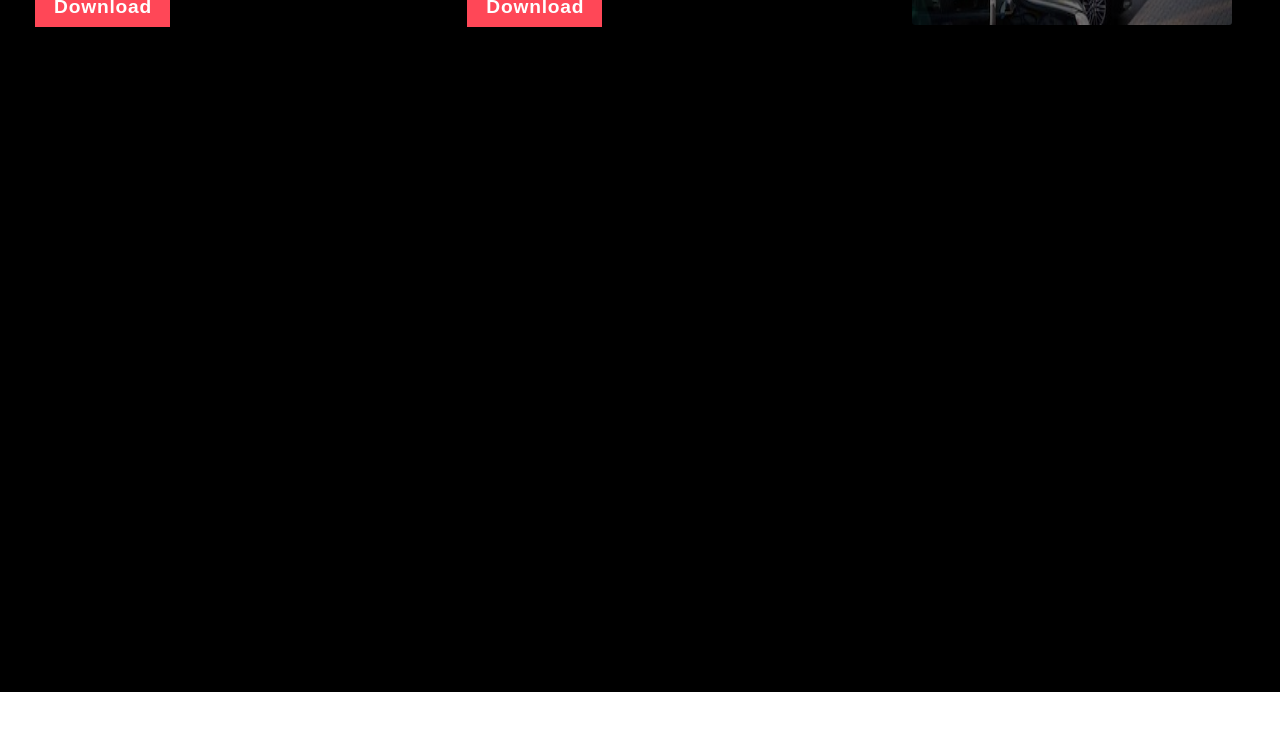
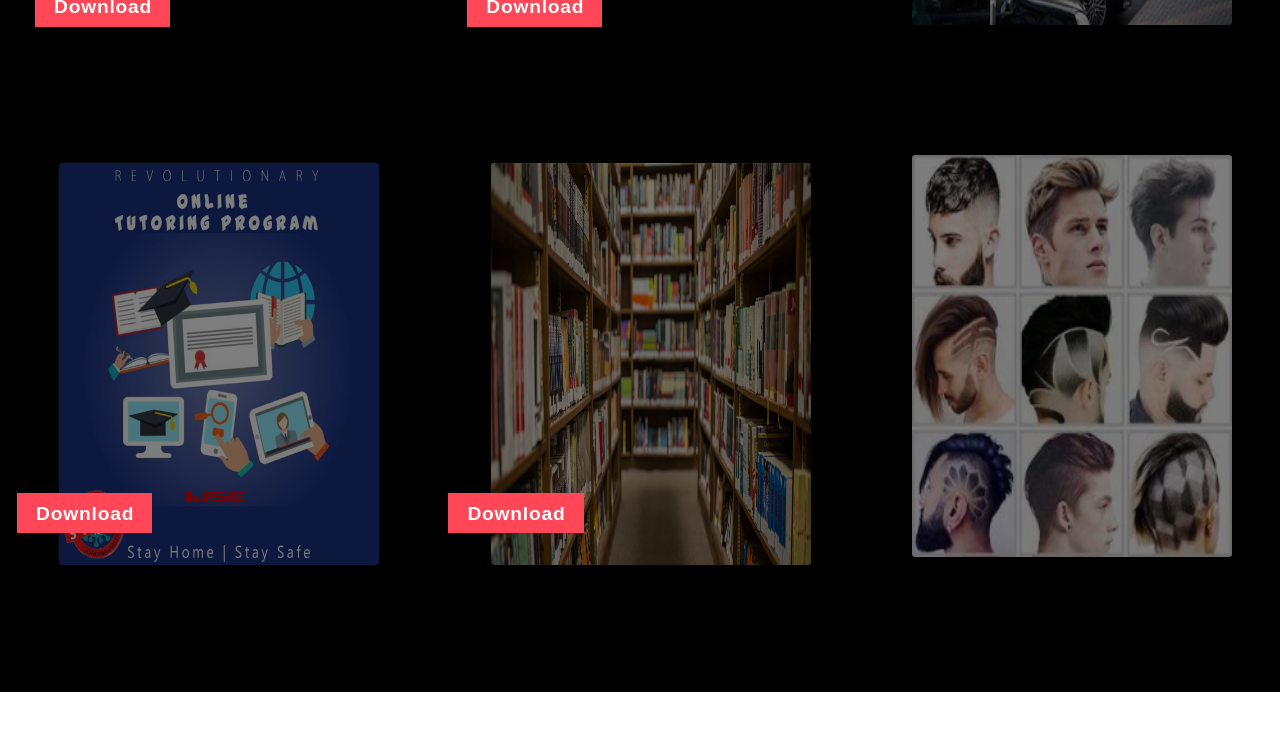
Before and after one commit to danujav/My-Portfolio, a plain HTML site: page index.html in a window 1280 px wide. Shown: the part 4122-4853 px from the top of the page. Before the commit the page ends 4814 px from the top, so only its background shows below. Drawn offline with Linux system fonts and the light colour scheme.

Commit message:
90% done from project

```diff
--- a/asserts/css/styleSheet.css
+++ b/asserts/css/styleSheet.css
@@ -815,13 +815,6 @@ dt {
     position: absolute;
 }
 .projects div:nth-child(3){
-    /*width: 25%;
-    height: 33.5%;
-    position: relative;
-    top: 0;
-    left: -168px;*/
-
-
     width: 25%;
     height: 33.5%;
     position: relative;
@@ -840,12 +833,6 @@ dt {
     position: relative;
     top: 44%;
     left: -37.5%;
-
-   /* width: 25%;
-    height: 34.5%;
-    position: relative;
-    top: 148px;
-    left: -24px;*/
 }
 .projects div:nth-child(4) img{
     width: 100%;
@@ -892,10 +879,34 @@ dt {
     width: 25%;
     height: 33.5%;
     position: relative;
-    right: -19.9%;
-    top: 9.8%;
+    left: -115px;
+    top: 23.8%;
 }
 .projects div:nth-child(8) img{
+    width: 100%;
+    height: 100%;
+    opacity: 0.5;
+}
+.projects div:nth-child(10){
+    width: 25%;
+    height: 33.5%;
+    position: relative;
+    left: -148px;
+    top: 23.8%;
+}
+.projects div:nth-child(10) img{
+    width: 100%;
+    height: 100%;
+    opacity: 0.5;
+}
+.projects div:nth-child(12){
+    width: 25%;
+    height: 33.5%;
+    position: relative;
+    left: 83%;
+    top: -13.2%;
+}
+.projects div:nth-child(12) img{
     width: 100%;
     height: 100%;
     opacity: 0.5;
@@ -1057,7 +1068,17 @@ dt {
     background-color: #ff4757;
     cursor: pointer;
     position: relative;
-    top: -42px;
-    left: -564px;
+    top: 29px;
+    left: -632px;
     color: white;
 }
+#btn4{
+    width: 97px;
+    height: 21px;
+    background-color: #ff4757;
+    cursor: pointer;
+    position: relative;
+    top: 29px;
+    left: -665px;
+    color: white;
+}
--- a/index.html
+++ b/index.html
@@ -160,7 +160,28 @@
                 parking slots</span>
             </div>
         </a></div>
-        <div class="btn3" id="btn3">Download</div>
+        <!--<div class="btn3" id="btn3">Download</div>-->
+
+        <div class="tiles"><a class="tile" href="#"><img src="asserts/pictures/institute.jpeg"/>
+            <div class="details"><span class="title" >Institute</span><span class="info">Register Student, make<br>
+            payment, Add Student</span>
+            </div>
+        </a></div>
+        <div class="btn" id="btn3">Download</div>
+
+        <div class="tiles"><a class="tile" href="#"><img src="asserts/pictures/library.jpg"/>
+                    <div class="details"><span class="title" >Library</span><span class="info">Manage books, Giving<br>
+                    books for rent</span>
+                    </div>
+        </a></div>
+        <div class="btn" id="btn4">Download</div>
+
+        <div class="tiles"><a class="tile" href="#"><img src="asserts/pictures/saloon.jpg"/>
+            <div class="details"><span class="title" >Saloon</span><span class="info">Make an appointment,<br>
+            manage employees,<br>
+            & payment</span>
+            </div>
+        </a></div>
     </section>
 </body>
 </html>
```
